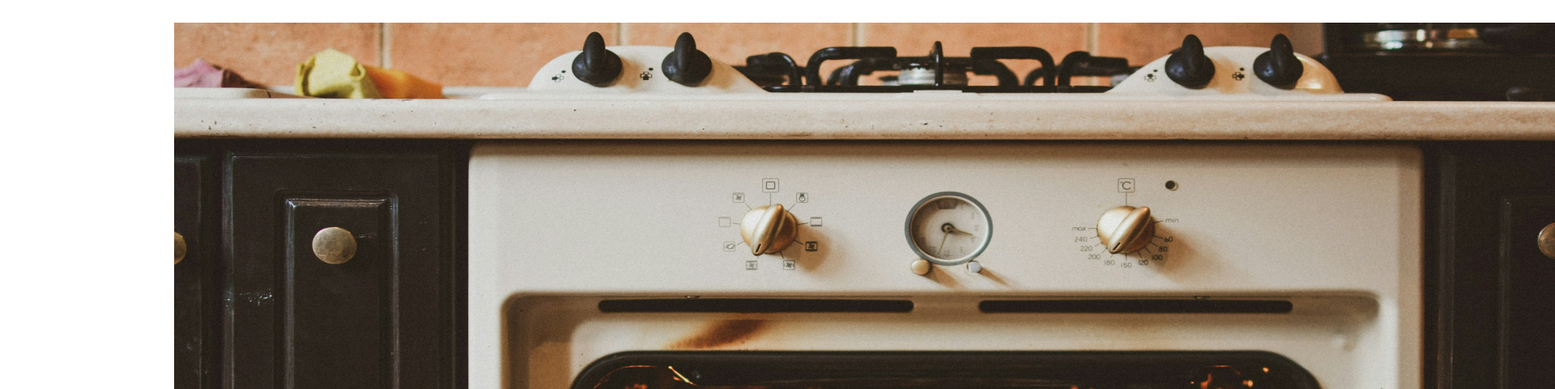
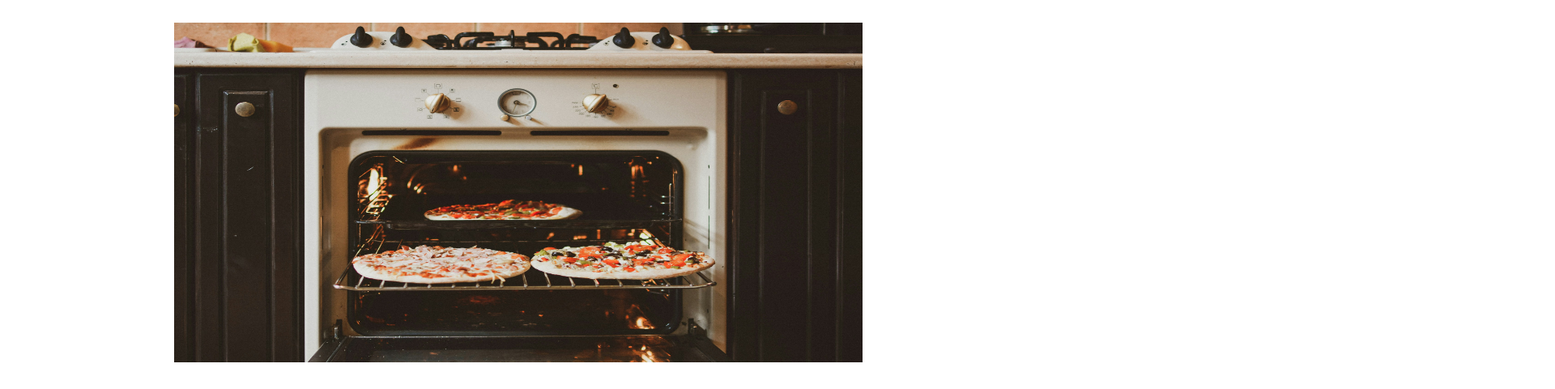
Before and after one commit to kct4/kct4.github.io, a plain HTML site: page hobby/index.html in a window 1280 px wide. Shown: the top 481 px of the page at 81% size, 1920 px wide, since content can reach past the window. Drawn offline with Linux system fonts and the light colour scheme.

Commit message:
img resize final

```diff
--- a/hobby/index.html
+++ b/hobby/index.html
@@ -20,8 +20,8 @@
 			text-align:center;
 		}
         .head-img{
-            width: 1920px;
-            height: 1080px;
+            width: 850px;
+            height: 420px;
             padding-top: 20px;
         }
 		.body-img{
```
